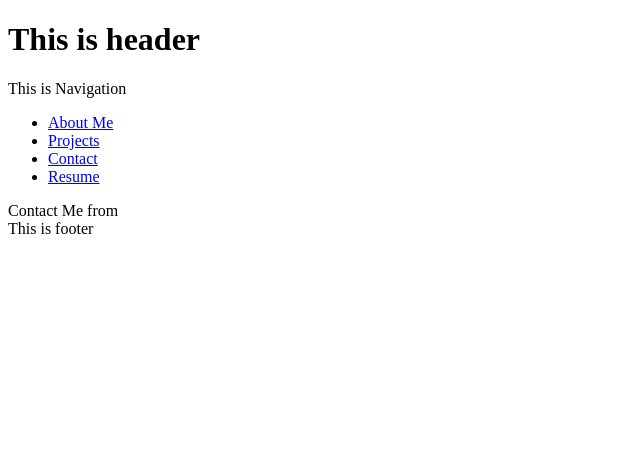
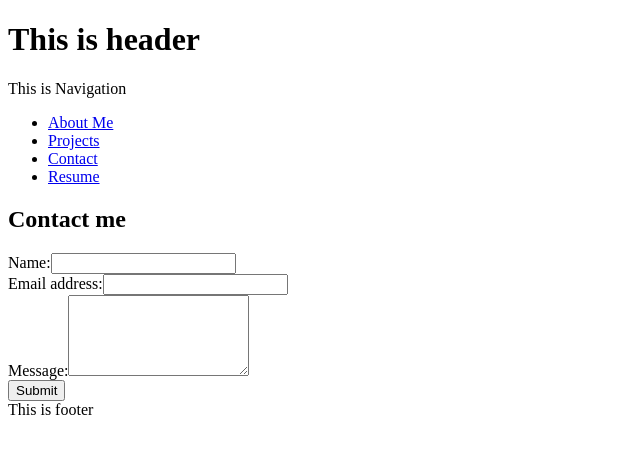
Before and after one commit to TigranBalayan10/portfolio-spa, a React (Create React App) app: page /contact in a window 1280 px wide. Shown: the top 454 px of the page, without its empty margins (0-640 px from the left). Built offline with nearby package versions, Linux system fonts and the light colour scheme.

Commit message:
add contact me form

```diff
--- a/src/Pages/Contact.js
+++ b/src/Pages/Contact.js
@@ -1,10 +1,60 @@
-import React from "react";
+import React, { useState } from 'react';
 
 function Contact() {
+  const [formState, setFormState] = useState({ name: '', email: '', message: '' });
+
+  const [errorMessage, setErrorMessage] = useState('');
+  const { name, email, message } = formState;
+
+  const handleSubmit = (e) => {
+    e.preventDefault();
+    if (!errorMessage) {
+      setFormState({ [e.target.name]: e.target.value });
+      console.log('Form', formState);
+    }
+  };
+
+  const handleChange = (e) => {
+    if (e.target.name === 'email') {
+      const isValid = (e.target.value);
+      if (!isValid) {
+        setErrorMessage('Your email is invalid.');
+      } else {
+        setErrorMessage('');
+      }
+    } else {
+      if (!e.target.value.length) {
+        setErrorMessage(`${e.target.name} is required.`);
+      } else {
+        setErrorMessage('');
+      }
+    }
+  };
+
   return (
-    <div>
-        Contact Me from
-    </div>
+    <section>
+      <h1 data-testid="h1tag">Contact me</h1>
+      <form id="contact-form" onSubmit={handleSubmit}>
+        <div>
+          <label htmlFor="name">Name:</label>
+          <input type="text" name="name" defaultValue={name} onBlur={handleChange} />
+        </div>
+        <div>
+          <label htmlFor="email">Email address:</label>
+          <input type="email" name="email" defaultValue={email} onBlur={handleChange} />
+        </div>
+        <div>
+          <label htmlFor="message">Message:</label>
+          <textarea name="message" rows="5" defaultValue={message} onBlur={handleChange} />
+        </div>
+        {errorMessage && (
+          <div>
+            <p className="error-text">{errorMessage}</p>
+          </div>
+        )}
+        <button data-testid="button" type="submit">Submit</button>
+      </form>
+    </section>
   );
 }
 
```
Also changed, not shown: src/App.js (+5 -5 lines).
